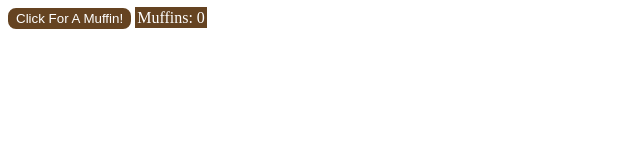
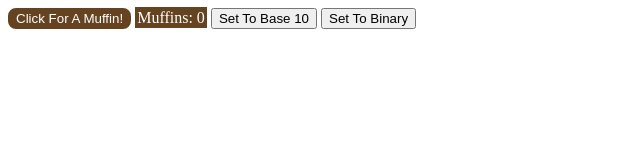
Before and after one commit to bray231/Get-A-Muffin, a plain HTML site: page index.html in a window 1280 px wide. Shown: the whole page, without its empty margins (0-640 px from the left). Drawn offline with Linux system fonts and the light colour scheme.

Commit message:
Update index.html

```diff
--- a/index.html
+++ b/index.html
@@ -7,6 +7,8 @@
   <body>
     <button onclick="getMuffin()" id="muffinButton">Click For A Muffin!</button>
     <span id="muffin_counter">Muffins: 0</span>
+    <button onclick="setBase10()">Set To Base 10</button>
+    <button onclick="setBinary()">Set To Binary</button>
     <div id="placehere"></div>
     <script type="text/javascript" src="main.js"></script>
   </body>
```
